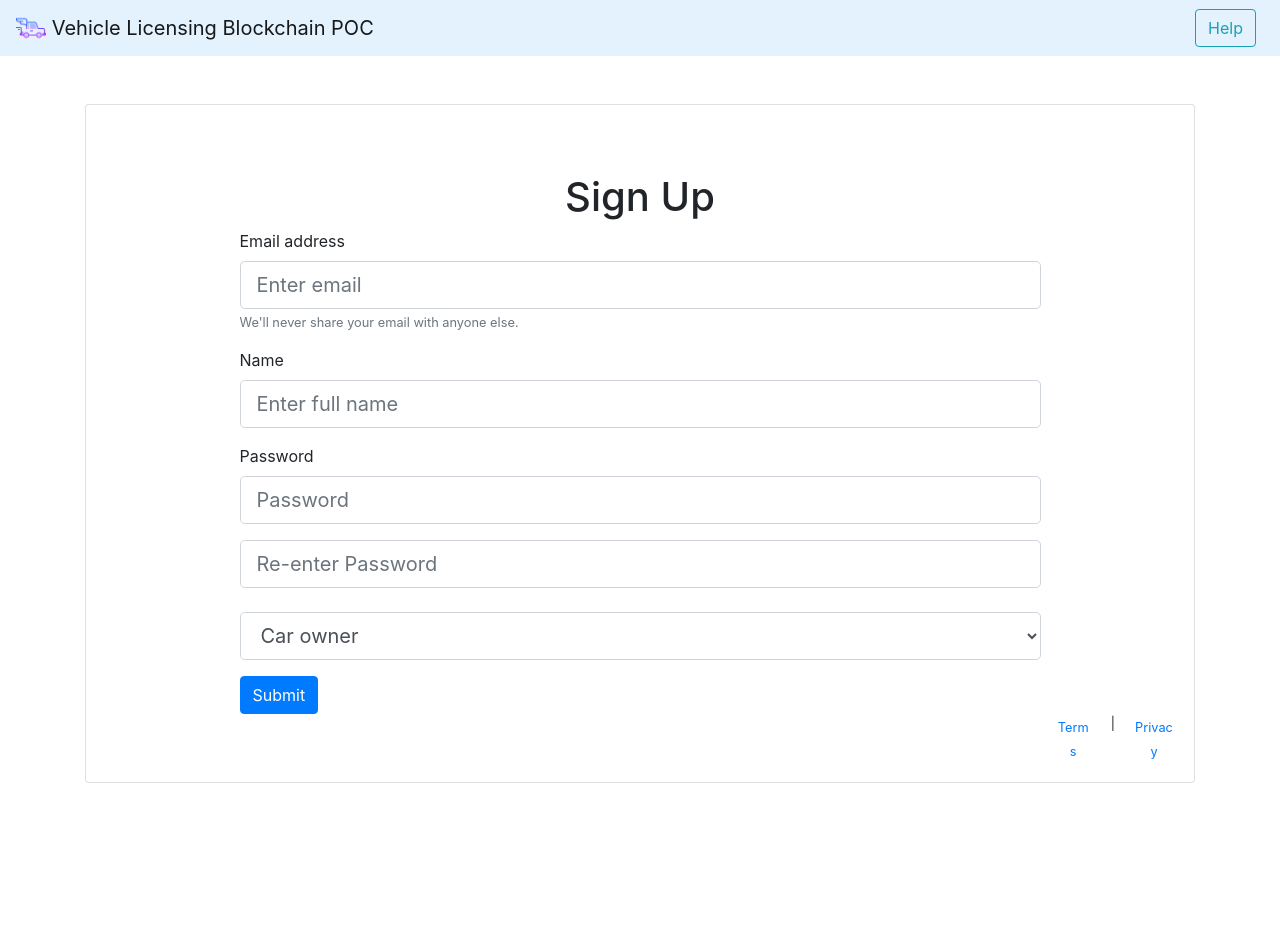
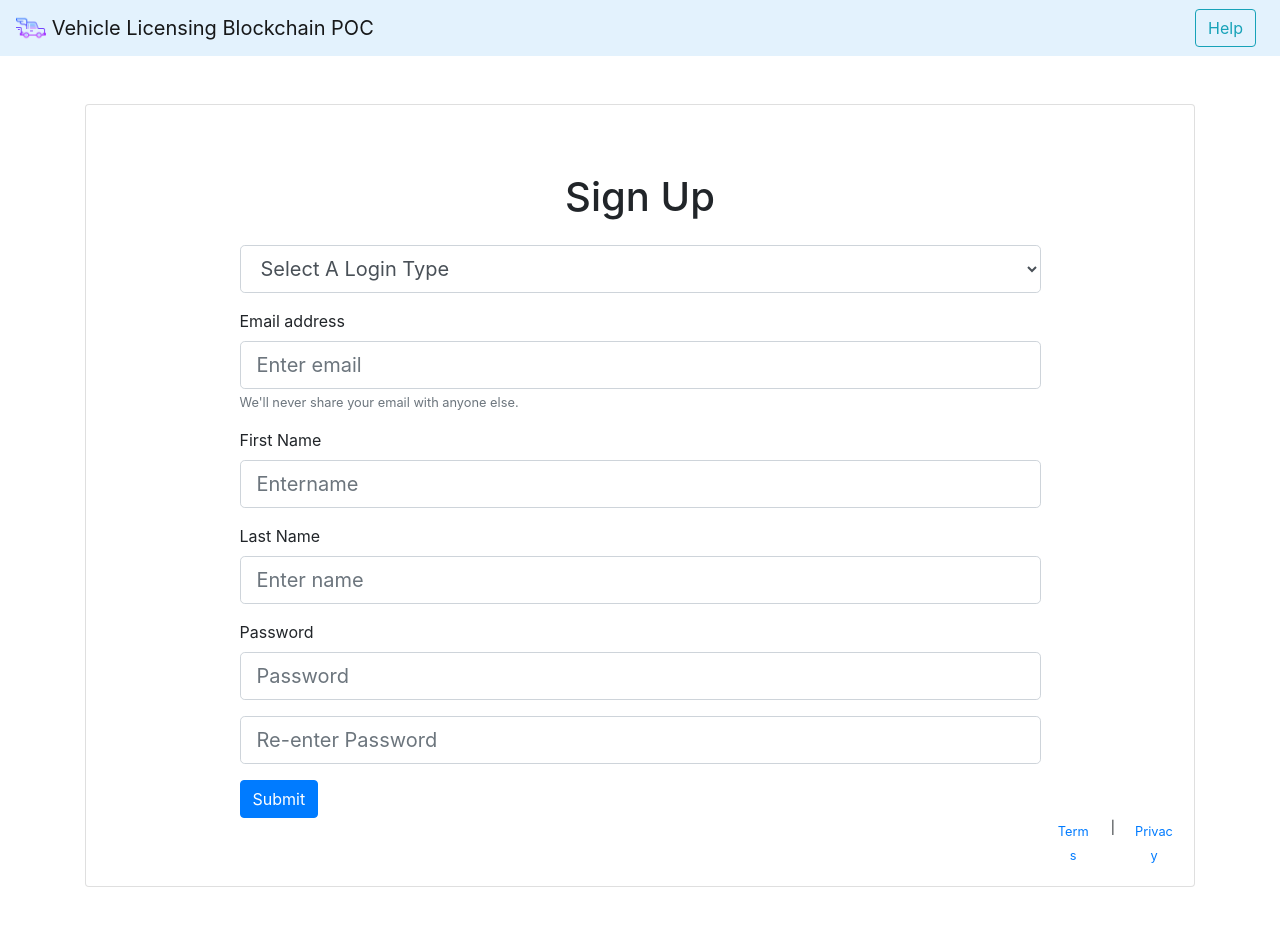
Before and after one commit to KayaCanOntario/HyperledgerPOC, an Angular app: page /signup in a window 1280 px wide. Shown: the top 926 px of the page. Before the commit the page ends 831 px from the top, so only its background shows below. Built offline with nearby package versions, Linux system fonts and the light colour scheme.

Commit message:
register page

```diff
--- a/src/app/manufaturer-hub-new-car/manufaturer-hub-new-car.component.ts
+++ b/src/app/manufaturer-hub-new-car/manufaturer-hub-new-car.component.ts
@@ -43,7 +43,7 @@ export class ManufaturerHubNewCarComponent implements OnInit {
     newVehicle.status = "Active";
     this.restService.postTo(this.asset, newVehicle).subscribe(data=>{
       this.status=data;
-      this.router.navigate(['manufacturer']);
+      this.router.navigate(['/manufacturer']);
     });
 
   }
--- a/src/app/manufaturer-hub-stock/manufaturer-hub-stock.component.ts
+++ b/src/app/manufaturer-hub-stock/manufaturer-hub-stock.component.ts
@@ -7,7 +7,7 @@ import { Component, OnInit } from '@angular/core';
   styleUrls: ['./manufaturer-hub-stock.component.css']
 })
 export class ManufaturerHubStockComponent implements OnInit {
-  tableData = null;
+  tableData =[];
   manuID: string;
   manuName: string;
   constructor(private restService: RestService) { }
@@ -26,9 +26,14 @@ export class ManufaturerHubStockComponent implements OnInit {
       })
     });
 
+    //filter only active vehicles
     this.restService.getAllFrom("vehicle").subscribe(data=>{
-      this.tableData = data;
-      //console.log(data);
+      data.forEach(vehicle1 => {
+        if(vehicle1.status == "Active")
+        {
+          this.tableData.push(vehicle1);
+        }
+      });
     });
 
   }
--- a/src/app/register-page/register-page.component.html
+++ b/src/app/register-page/register-page.component.html
@@ -14,27 +14,36 @@
 
       <!-- Form -->
       <form class="w-75 mx-auto text-left">
+          <select class="form-control form-control-lg mb-3 mt-4" [(ngModel)]="selector" name="signupTypeSelector">
+              <option disabled value="undefined">Select A Login Type</option>
+              <option value="1" >Car Owner</option>
+              <option value="2">Manufacturer</option>
+              <option value="3">Police Officer</option>
+              <option value="4" disabled>Insurance Agent</option>
+              <option value="5" disabled>Government Regulator</option>
+              <option value="6" disabled>Vehicle Standards Agency</option>
+            </select>
           <div class="form-group">
             <label for="exampleInputEmail1">Email address</label>
-            <input type="email" class="form-control form-control-lg" id="exampleInputEmail1" aria-describedby="emailHelp" placeholder="Enter email">
+            <input type="email" class="form-control form-control-lg" id="exampleInputEmail1" aria-describedby="emailHelp" placeholder="Enter email" [(ngModel)]="inEmail" name="inYourEmail">
             <small id="emailHelp" class="form-text text-muted">We'll never share your email with anyone else.</small>
           </div>
           <div class="form-group">
-            <label for="exampleInputName1">Name</label>
-            <input type="text" class="form-control form-control-lg" id="exampleInputName1" aria-describedby="nameHelp" placeholder="Enter full name">
+            <label for="exampleInputName1" *ngIf="selector!='2'">First Name</label>
+            <label for="exampleInputName2" *ngIf="selector=='2'">Company Name</label>
+            <input type="text" class="form-control form-control-lg" id="exampleInputName1" aria-describedby="fnameHelp" placeholder="Entername" [(ngModel)]="inFirstName" name="inYourFirstName">
+          </div>
+          <div class="form-group">
+            <label for="exampleInputName1" *ngIf="selector!='2'">Last Name</label>
+            <input type="text" *ngIf="selector!='2'" class="form-control form-control-lg" id="exampleInputName2" aria-describedby="lnameHelp" placeholder="Enter name" [(ngModel)]="inLastName" name="inYourLastName">
           </div>
           <div class="form-group">
             <label for="exampleInputPassword1">Password</label>
-            <input type="password" class="form-control form-control-lg mb-3" id="exampleInputPassword1" placeholder="Password">
+            <input type="password" class="form-control form-control-lg mb-3" id="exampleInputPassword1" placeholder="Password" [(ngModel)]="inPassword" name="inYourPass">
             <input type="password" class="form-control form-control-lg" id="exampleInputPassword2" placeholder="Re-enter Password">
           </div>
-            <select class="form-control form-control-lg mb-3 mt-4">
-              <option>Car owner</option>
-              <option>Insurance Agent</option>
-              <option>Manufacturer</option>
-              <option>Police Officer</option>
-            </select>
-          <button routerLink="/" class="btn btn-primary">Submit</button>
+
+          <button (click)="createUser(selector)" class="btn btn-primary">Submit</button>
         </form>
 
       <div class="row justify-content-end">
--- a/src/app/register-page/register-page.component.ts
+++ b/src/app/register-page/register-page.component.ts
@@ -1,4 +1,10 @@
+import { Manufacturer } from './../models/manufacturer';
 import { Component, OnInit } from '@angular/core';
+import { RestService } from './../rest.service';
+import { RouterLink, ActivatedRoute, Router } from '../../../node_modules/@angular/router';
+import { CarOwner } from '../models/car-owner';
+import { PoliceOfficer } from '../models/police-officer';
+
 
 @Component({
   selector: 'app-register-page',
@@ -6,13 +12,61 @@ import { Component, OnInit } from '@angular/core';
   styleUrls: ['./register-page.component.css']
 })
 export class RegisterPageComponent implements OnInit {
-
-  constructor() { }
+  newCarOwner: CarOwner = new CarOwner();
+  newManufacturer: Manufacturer = new Manufacturer();
+  newPolice: PoliceOfficer = new PoliceOfficer();
+  inEmail: string;
+  inFirstName: string;
+  inLastName: string;
+  inPassword: string;
+  status: string;
+  constructor(private restService: RestService, public router: Router) { }
 
   ngOnInit() {
   }
 
-  createUser(){
+  createUser(mySelector: string){
+    console.log("hi");
+    switch(mySelector){
+      case "1":
+        this.newCarOwner.email = this.inEmail;
+        this.newCarOwner.firstName = this.inFirstName;
+        this.newCarOwner.lastName = this.inLastName;
+        this.newCarOwner.pass = this.inPassword;
+        this.newCarOwner.ownerId = (Math.random()*100000000000000000).toString();
+        //console.log(this.newCarOwner);
+        this.restService.postTo("carOwner", this.newCarOwner).subscribe(data=>{
+          window.localStorage[0] = this.inEmail;
+          this.router.navigate(['/car-owner']);
+          this.status=data;
+        });
+        break;
+      case "2":
+        this.newManufacturer.email = this.inEmail;
+        this.newManufacturer.name = this.inFirstName;
+        this.newManufacturer.pass = this.inPassword;
+        this.newManufacturer.manId = (Math.random()*100000000000000000).toString();
+        //console.log(this.newManufacturer);
+        this.restService.postTo("manufacturer", this.newManufacturer).subscribe(data=>{
+          window.localStorage[0] = this.inEmail;
+          this.router.navigate(['/manufacturer']);
+          this.status=data;
+        });
+        break;
+      case "3":
+        this.newPolice.email = this.inEmail;
+        this.newPolice.firstName = this.inFirstName;
+        this.newPolice.lastName = this.inLastName;
+        this.newPolice.pass = this.inPassword;
+        this.newPolice.badgeNumber = (Math.random()*100000000000000000).toString();
+        console.log(this.newPolice);
+        this.restService.postTo("policeOfficer", this.newPolice).subscribe(data=>{
+          window.localStorage[0] = this.inEmail;
+          this.router.navigate(['/police']);
+          this.status=data;
+        });
+        break;
+      }
 
   }
 
```
